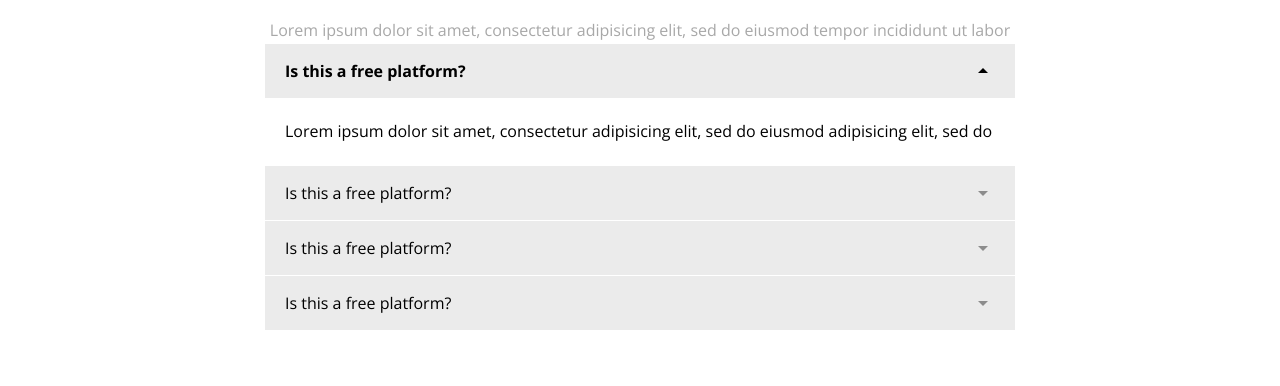
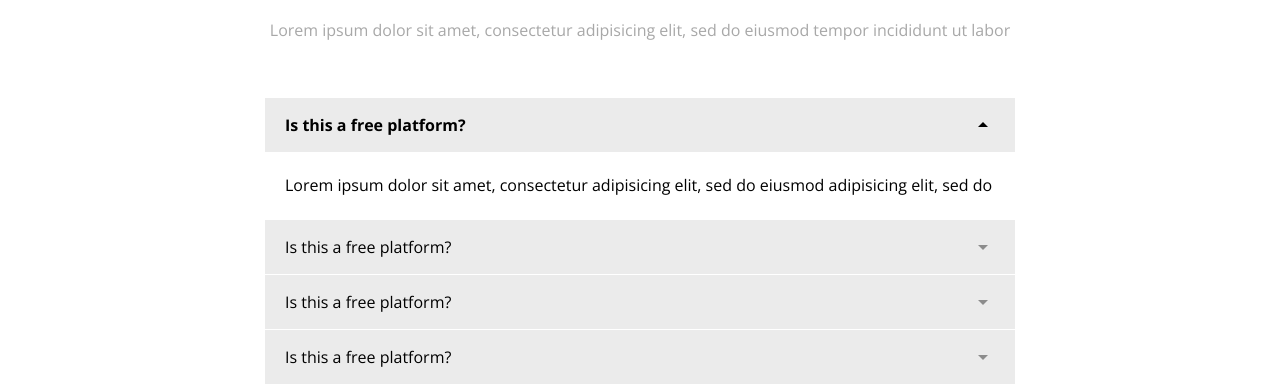
Before and after one commit to Kim-Se-Eun/acme-p, a plain HTML site: page about.html in a window 1280 px wide. Shown: the part 450-836 px from the top of the page. Drawn offline with nearby package versions, Linux system fonts and the light colour scheme.

Commit message:
fix: 공통 css 수정

```diff
--- a/css/common.css
+++ b/css/common.css
@@ -28,15 +28,15 @@
 }
 
 /* Layout */
+.container{
+  width: var(--container);
+  margin: 0 auto;
+}
 .layout{
   display: flex;
   flex-direction: column;
   align-items: center;
-  grid-area: calc(var(--base-unit)  * 2);
-}
-.container{
-  width: var(--container);
-  margin: 0 auto;
+  gap: calc(var(--base-unit)  * 2);
 }
 .big_pd{
   padding: calc(var(--base-unit)  * 3) 0;
```
